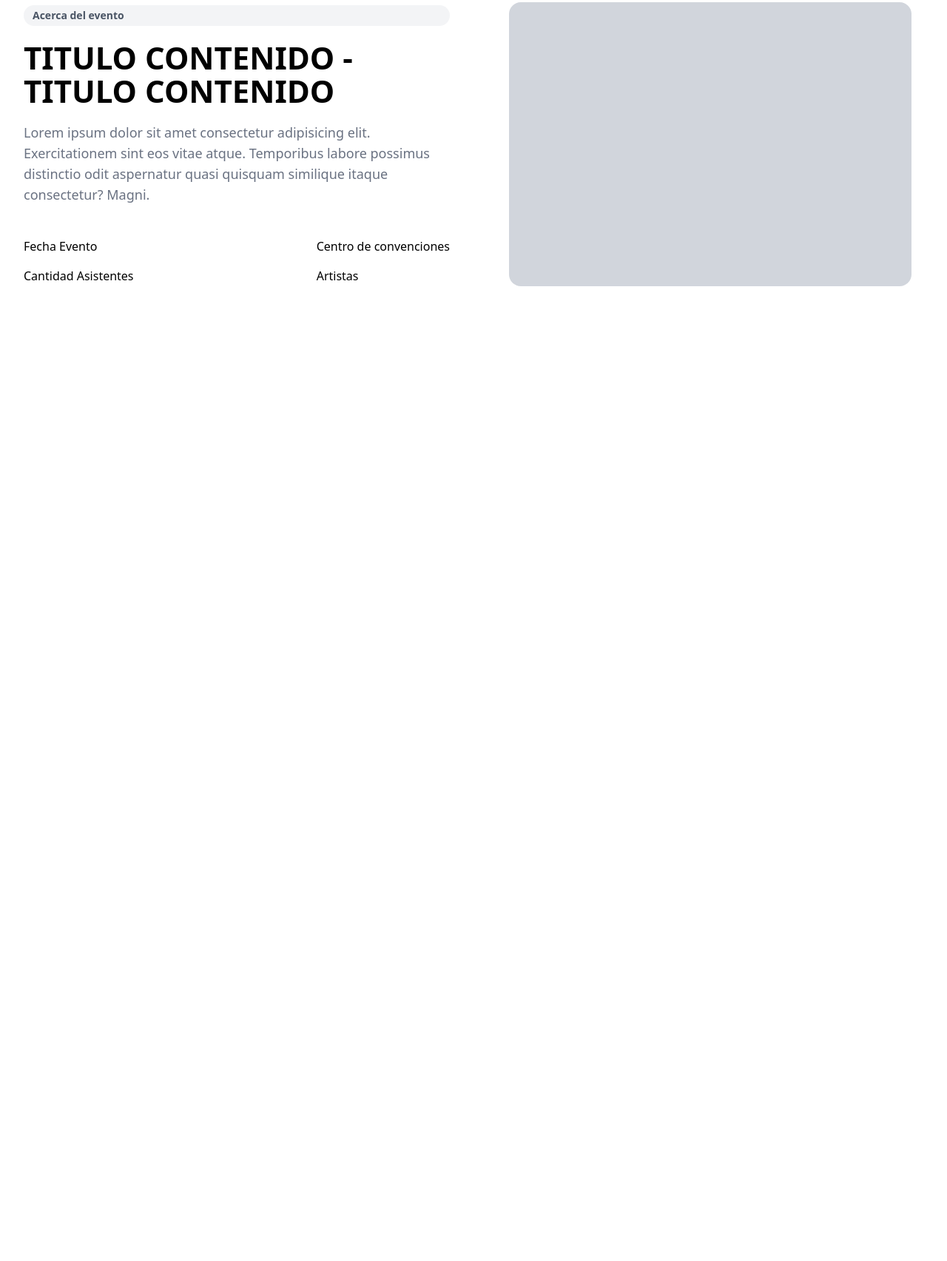
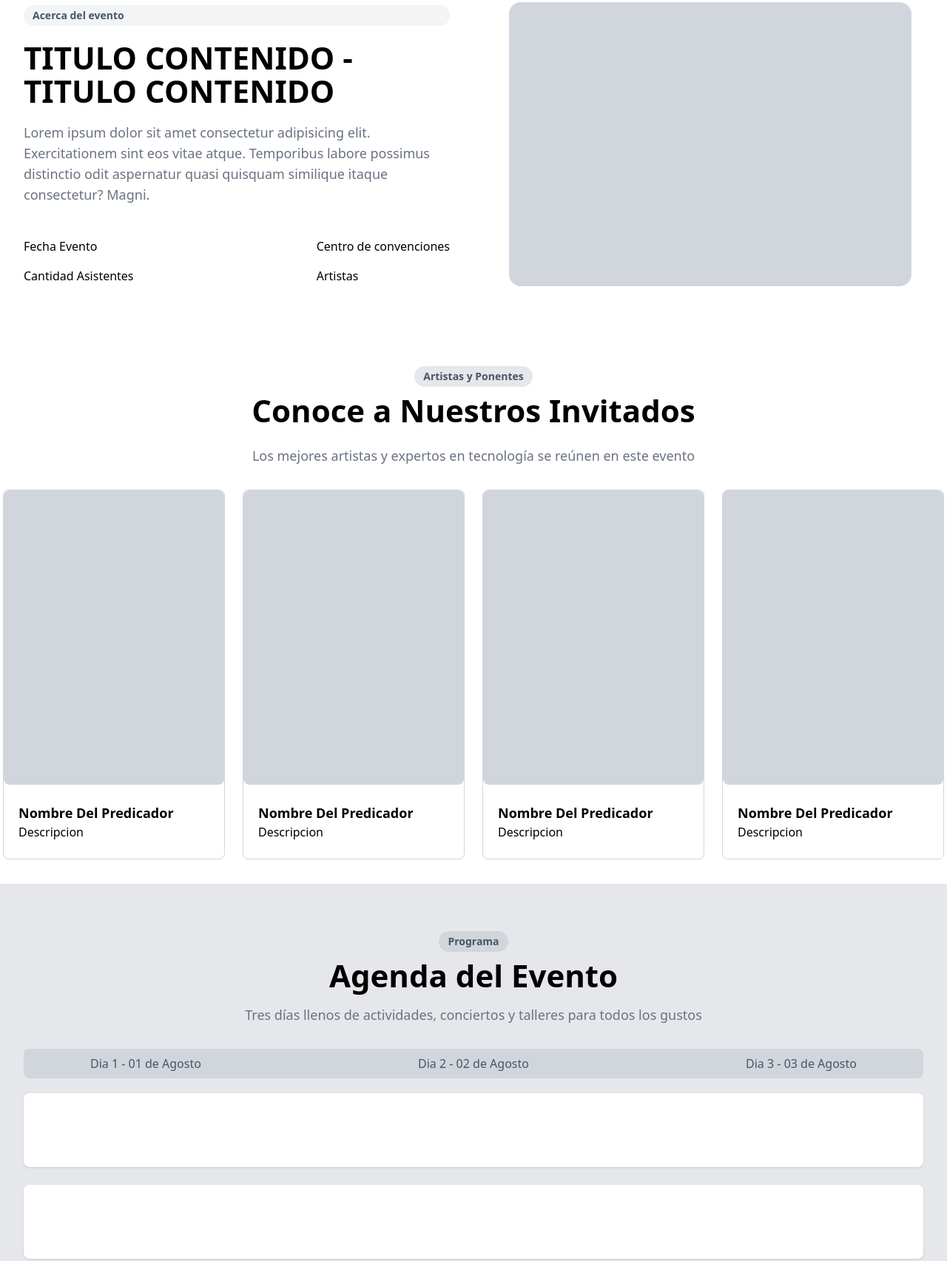
Before and after one commit to Yradys28/Cep-Ceci-2025, a website: page index.html in a window 1280 px wide. Shown: the part 805-2510 px from the top of the page at 74% size. Before the commit the page ends 1300 px from the top, so only its background shows below. Drawn offline with nearby package versions, Linux system fonts and the light colour scheme.

Commit message:
adelanto en la maquetacion de la web, aun faltan detalles pero se avanzo en el header y las sections de los conferencistas, info y agenda del evento

```diff
--- a/index.html
+++ b/index.html
@@ -8,7 +8,7 @@
     <title>CECI PLANTILLA</title>
 </head>
 <body class="">
-    <header class="fixed top-0 left-0 right-0 z-50 bg-white/75 backdrop-blur-lg  shadow-md
+    <header class="fixed top-0 left-0 right-0 z-50 bg-white/75 backdrop-blur-xl  shadow-md
     transition-all duration-300 text-black h-16  flex justify-between items-center">
             <div class="border ml-7">LOGO</div>
             <div class=" flex gap-5 font-semibold text-[15px]">
@@ -26,12 +26,13 @@
 
 
     <main class="flex flex-col">
-        <section class="h-[700px] w-full bg-black/50 flex flex-col items-center">
+
+        <section class="h-[700px] w-full bg-gray-500 flex flex-col items-center">
             <div class="w-[85%] flex flex-col items-center gap-9 mt-[115px]">
-                <span class="bg-black/90 text-white rounded-lg p-1 mt-16">01-03 Agosto 2025</span>
+                <span class="bg-black/90 text-white rounded-lg p-[6px] mt-16">01-03 Agosto 2025</span>
                 <div class="flex flex-col justify-center items-center gap-9">
                     <h1 class="text-white font-bold text-6xl mt-[-12px]">TITULO PRINCIPAL - TITULO PRINCIPAL</h1>
-                    <p class="text-white">Lorem ipsum, dolor sit amet
+                    <p class="text-white text-xl">Lorem ipsum, dolor sit amet
                     consectetur adipisicing elit. Eligendi, possimus.</p>
                 </div>
                 <div class="flex justify-between gap-7">
@@ -84,12 +85,63 @@
                 <div class="bg-gray-300 w-[85%] h-96 rounded-2xl"></div>
             </div>
         </section>
+
+        <section class="h-[700px] bg-white">
+            <div class="flex flex-col items-center justify-center">
+                <span class="text-sm font-semibold text-gray-600 bg-gray-200 px-3 py-1 rounded-full">Artistas y Ponentes</span>
+                <h1 class="text-black text-[42px] font-bold mb-4">Conoce a Nuestros Invitados</h1>
+                <p class=" text-gray-500 text-lg mb-8">Los mejores artistas y expertos en tecnología se reúnen en este evento</p>
+            </div>
+            <div class="flex justify-center gap-6">
+                <div class="h-[500px] w-[300px] border border-gray-300 rounded-lg flex flex-col">
+                    <span class="bg-gray-300 h-[80%] rounded-lg"></span>
+                    <div class="h-[20%] flex flex-col justify-center pl-5">
+                        <p class="font-bold text-lg">Nombre Del Predicador</p>
+                        <p>Descripcion</p>
+                    </div>
+                </div>
+                <div class="h-[500px] w-[300px] border border-gray-300 rounded-lg flex flex-col">
+                    <span class="bg-gray-300 h-[80%] rounded-lg"></span>
+                    <div class="h-[20%] flex flex-col justify-center pl-5">
+                        <p class="font-bold text-lg">Nombre Del Predicador</p>
+                        <p>Descripcion</p>
+                    </div>
+                </div>
+                <div class="h-[500px] w-[300px] border border-gray-300 rounded-lg flex flex-col">
+                    <span class="bg-gray-300 h-[80%] rounded-lg"></span>
+                    <div class="h-[20%] flex flex-col justify-center pl-5">
+                        <p class="font-bold text-lg flex items-center">Nombre Del Predicador</p>
+                        <p>Descripcion</p>
+                    </div>
+                </div>
+                <div class="h-[500px] w-[300px] border border-gray-300 rounded-lg flex flex-col">
+                   <span class="bg-gray-300 h-[80%] rounded-lg"></span>
+                    <div class="h-[20%] flex flex-col justify-center pl-5">
+                        <p class="font-bold text-lg">Nombre Del Predicador</p>
+                        <p>Descripcion</p>
+                    </div>
+                </div>
+            </div>
+        </section>
+
+        <section class="h-[900px] bg-gray-200 flex flex-col items-center">
+            <div class="flex flex-col items-center justify-center">
+                <span class="text-sm font-semibold text-gray-600 bg-gray-300 px-3 py-1 rounded-full mt-16">Programa</span>
+                <h1 class="text-black text-[42px] font-bold mb-4">Agenda del Evento</h1>
+                <p class=" text-gray-500 text-lg mb-8 mt-[-8px]">Tres días llenos de actividades, conciertos y talleres para todos los gustos</p>
+            </div>
+            <div class="text-gray-600 h-[40px] w-[95%] rounded-lg bg-gray-300 flex justify-between">
+                <div class="ml-[90px] flex items-center">Dia 1 - 01 de Agosto</div>
+                <div class="flex items-center">Dia 2 - 02 de Agosto</div>
+                <div class="mr-[90px] flex items-center">Dia 3 - 03 de Agosto</div>
+            </div>
+            <div class="w-[95%] flex flex-col gap-6 pt-5">
+                <div class="bg-white h-[100px] w-[100%] shadow-sm rounded-lg"></div>
+                <div class="bg-white h-[100px] w-[100%] shadow-sm rounded-lg"></div>
+                <div class="bg-white h-[100px] w-[100%] shadow-sm rounded-lg"></div>
+                <div class="bg-white h-[100px] w-[100%] shadow-sm rounded-lg"></div>
+            </div>
+        </section>
     </main>
-
-
-
-
-
-
 </body>
 </html>
```
